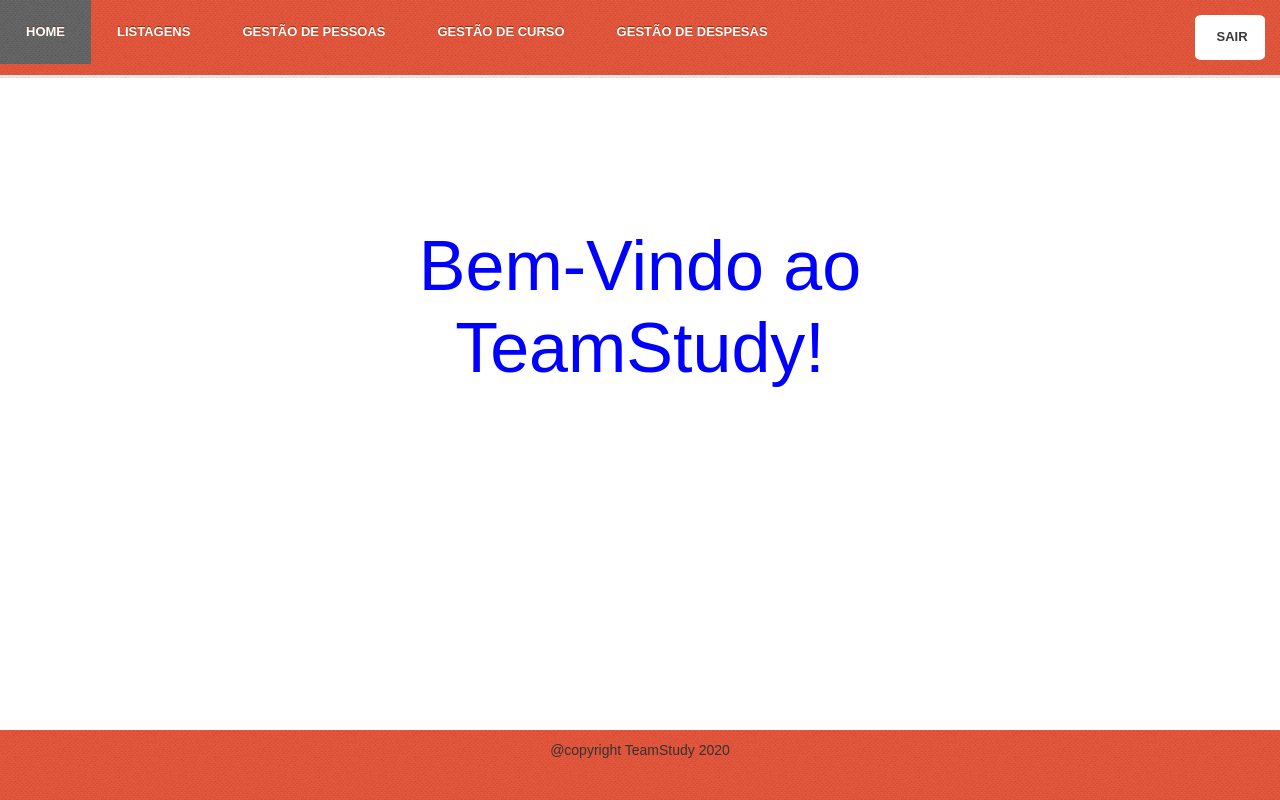
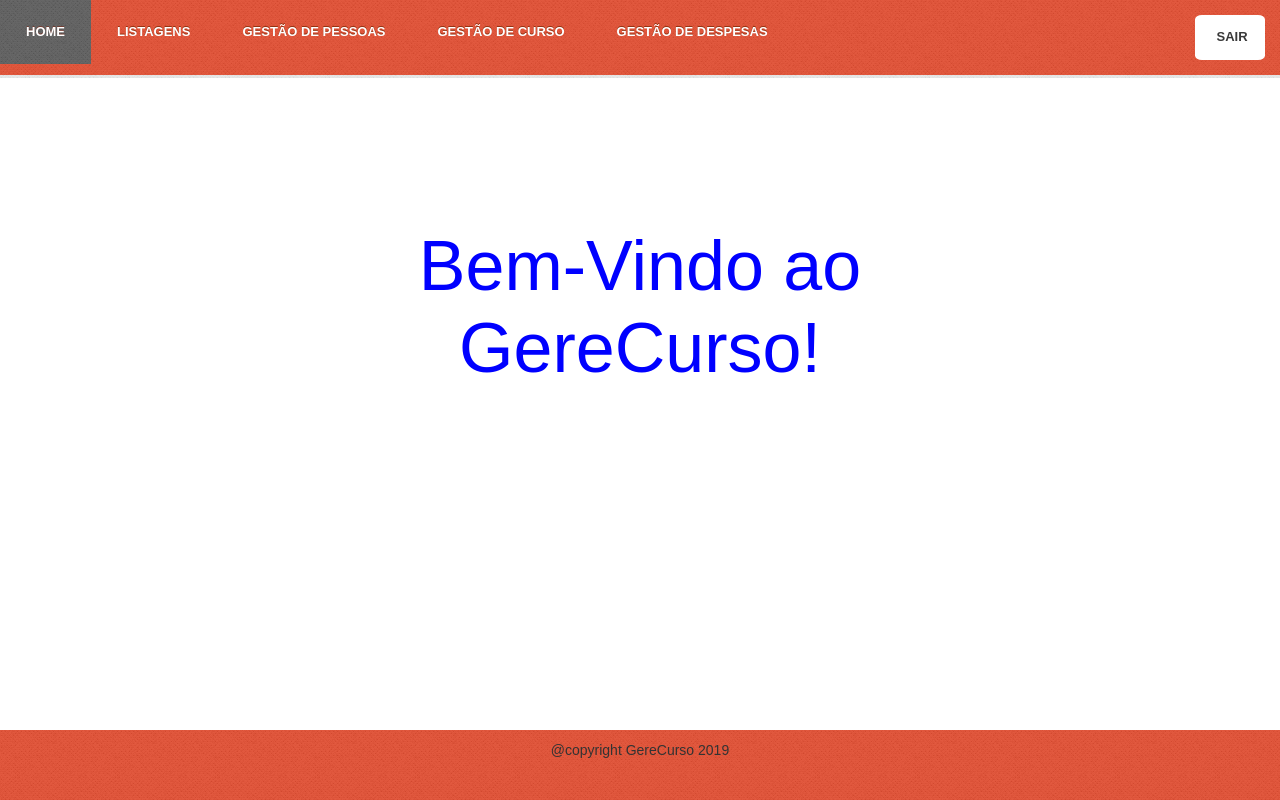
Before and after one commit to guilhermeDTNA/SistemaSASI, a PHP site: page / in a window 1280 px wide. Run offline with PHP 8.4, Linux system fonts and the light colour scheme; the visitor is signed in with stand-in values (Sample User, id 1); some libraries are stand-ins or nearby versions.

Commit message:
Alterando o nome da empresa

```diff
--- a/home.php
+++ b/home.php
@@ -6,7 +6,7 @@ session_start();
 
 <head>
     <meta charset="UTF-8">
-    <title>Login - TeamStudy</title>
+    <title>Login - GereCurso</title>
     <link rel="stylesheet" type="text/css" href="estilo.css">
 
     <!-- Arquivos Bootstrap -->
--- a/index.php
+++ b/index.php
@@ -45,7 +45,7 @@
         </script>
     </style>
     <link rel="stylesheet" type="text/css" href="estilo.css">
-    <title>Página Inicial - TeamStudy</title>
+    <title>Página Inicial - GereCurso</title>
 </head>
 <body>
     <?php
@@ -58,7 +58,7 @@
 
     <div class="geral">
         <div class="content">
-            <h3><font color="blue">Bem-Vindo ao TeamStudy!</font></h3>
+            <h3><font color="blue">Bem-Vindo ao GereCurso!</font></h3>
         </div>
     </div>
 
--- a/rodape.php
+++ b/rodape.php
@@ -12,7 +12,7 @@
         include_once './valida_login.php';
         ?>
         <div class="rodape">
-            <p><center>@copyright TeamStudy 2020</center></p>
+            <p><center>@copyright GereCurso 2019</center></p>
         </div>
     </body>
 </html>
```
